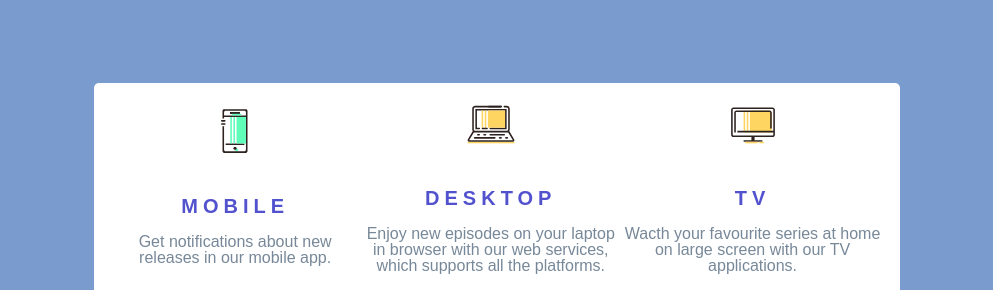
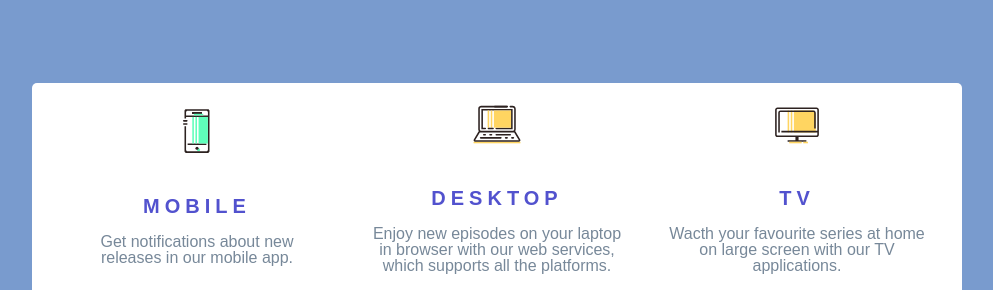
Before and after one commit to olaniyimercy/Assignment, a plain HTML site: page index.html in a window 1280 px wide. Shown: the part 175-465 px from the top of the page, without its empty margins (151-1144 px from the left). Drawn offline with Linux system fonts and the light colour scheme.

Commit message:
i made a relevant changes

```diff
--- a/styles/styles.css
+++ b/styles/styles.css
@@ -23,6 +23,10 @@ body{
     background-color: rgb(211, 211, 211);
     border-radius: 5px;
     cursor: pointer;
+}
+
+.main{
+    width: 300px;
 }
 
 .headings{
@@ -60,8 +64,8 @@ img{
     width: 50px;
     height: 50px;
 }
-
+/*
 #bot{
     padding-right: 25px;
     padding-left: 25px;
-}
+}*/
```
